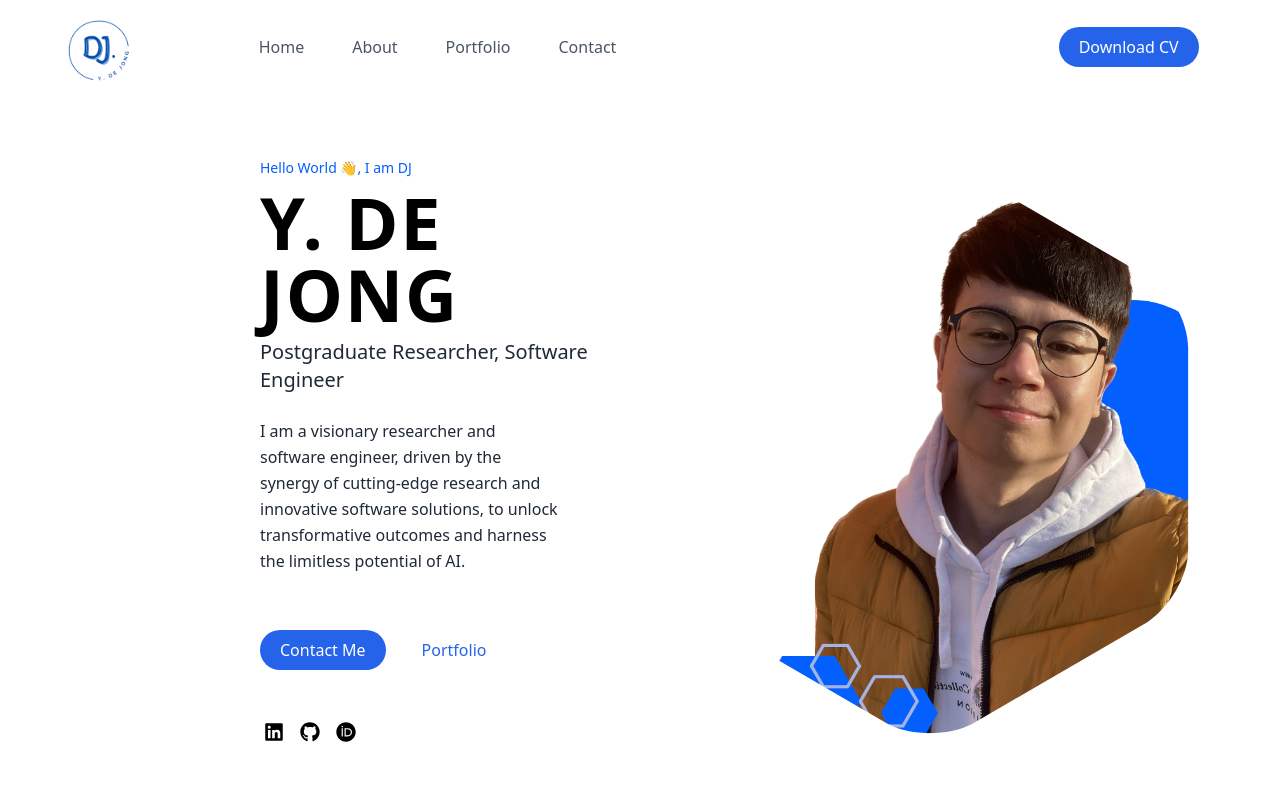
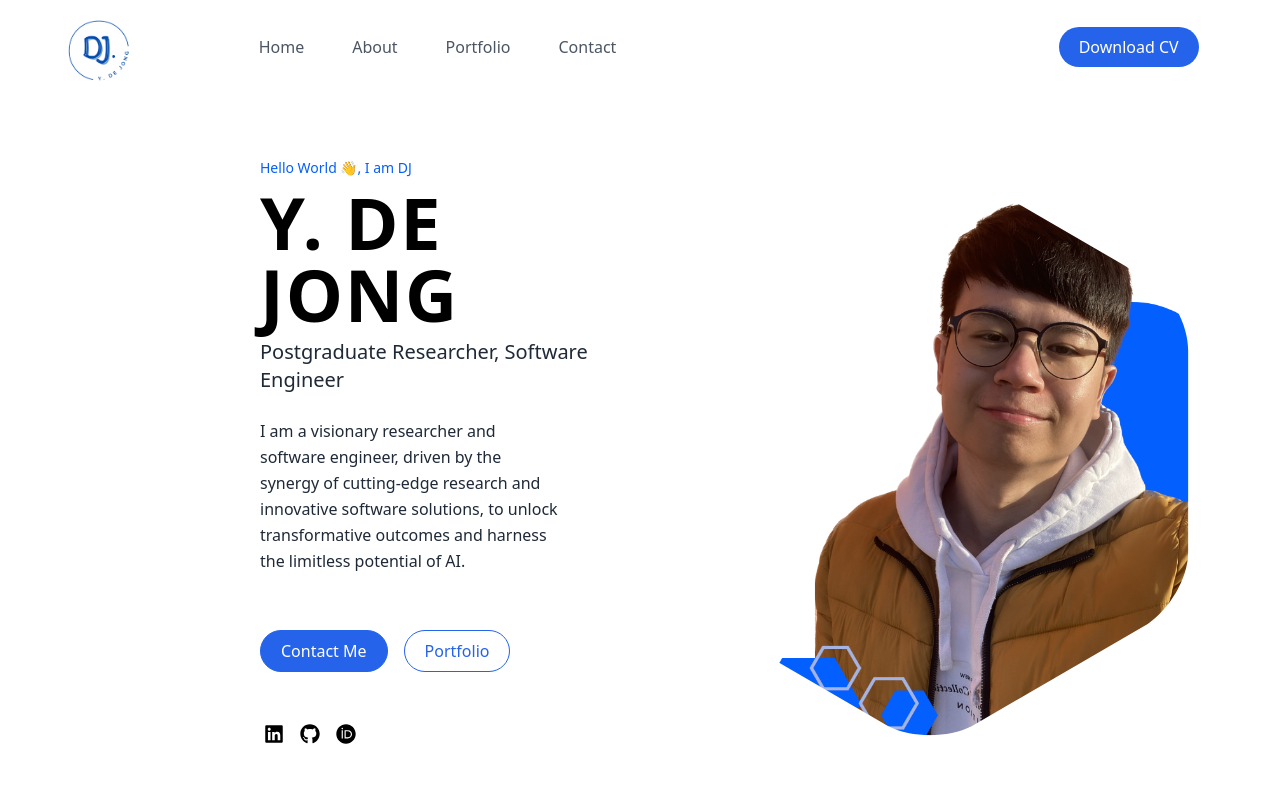
Before and after one commit to dejongyeong/v2, a Next.js app: page / in a window 1280 px wide. Shown: the top 800 px of the page. Built offline with nearby package versions, Linux system fonts and the light colour scheme.

Commit message:
refactor css on cta

```diff
--- a/components/shared/buttons/Cta.tsx
+++ b/components/shared/buttons/Cta.tsx
@@ -2,17 +2,21 @@ import Link from "next/link";
 
 const Cta = () => {
   return (
-    <div className="mt-6 flex flex-row gap-4">
+    <div className="mt-6 flex flex-col sm:flex-row gap-4">
+      <div>
         <Link href="/#contact" passHref>
-        <a className="inline-block px-5 py-2 mx-auto text-white bg-blue-600 rounded-full hover:bg-blue-700 hover:drop-shadow-lg md:mx-0">
+          <a className="inline-block px-5 py-2 mx-auto text-white bg-blue-600 rounded-full border border-blue-600 hover:bg-blue-700 hover:drop-shadow-lg md:mx-0 whitespace-nowrap">
             Contact Me
           </a>
         </Link>
+      </div>
+      <div>
         <Link href="/#portfolio" passHref>
-        <a className="inline-block  px-5 py-2 mx-auto text-blue-600 rounded-full hover:bg-blue-600 hover:text-white hover:drop-shadow-lg md:mx-0">
+          <a className="inline-block px-5 py-2 mx-auto text-blue-600 rounded-full border border-blue-600 hover:bg-blue-600 hover:text-white hover:drop-shadow-lg md:mx-0">
             Portfolio
           </a>
         </Link>
+      </div>
     </div>
   );
 };
```
Lines whose indentation alone changed are shown as unchanged.
